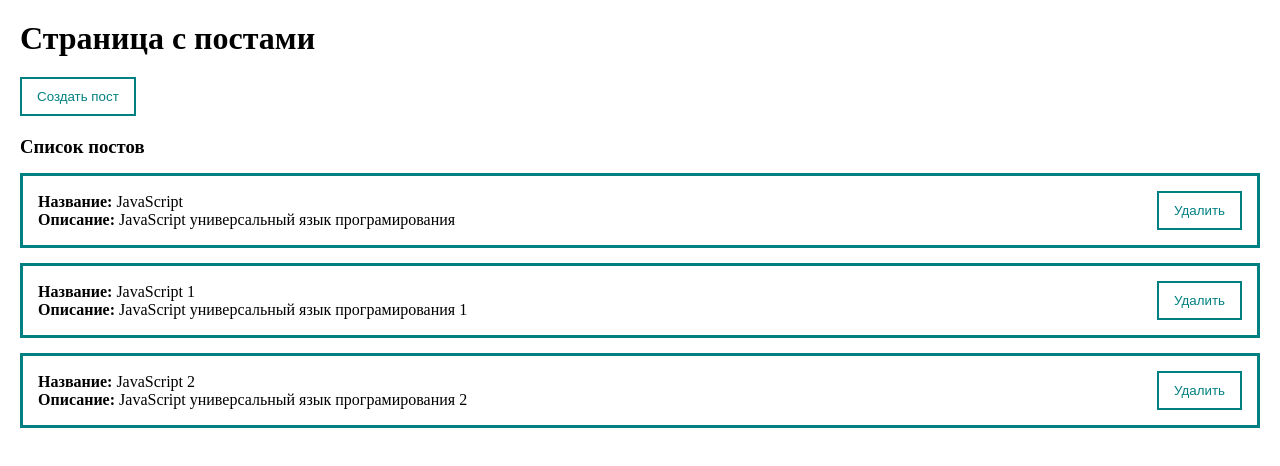
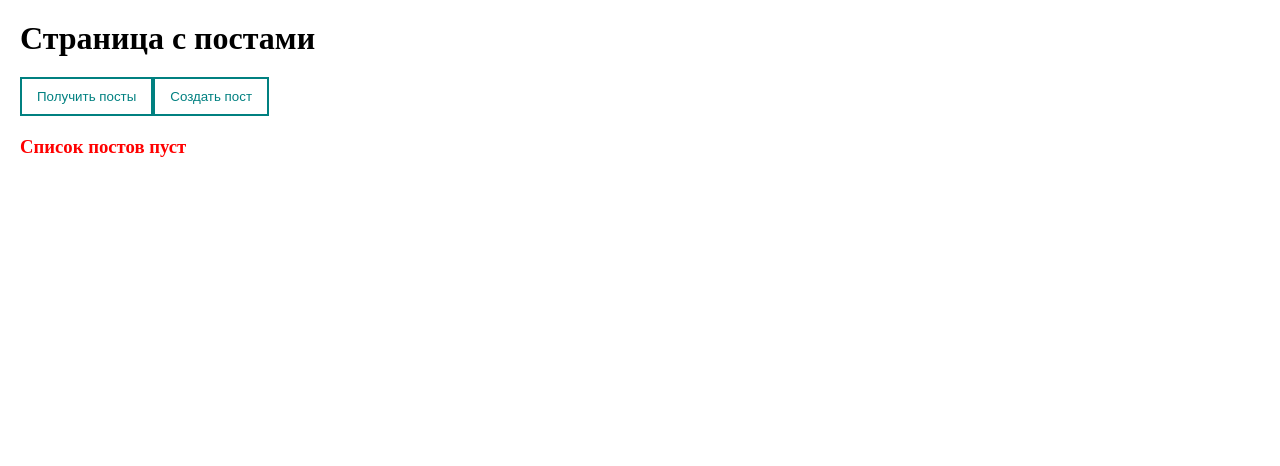
Before and after one commit to Pavel-174/vue-project, a Vue app: page / in a window 1280 px wide. Shown: the top 466 px of the page. Built offline with nearby package versions, Linux system fonts and the light colour scheme.

Commit message:
fetchPosts

```diff
--- a/package.json
+++ b/package.json
@@ -7,6 +7,7 @@
     "build": "vue-cli-service build"
   },
   "dependencies": {
+    "axios": "^1.4.0",
     "core-js": "^3.8.3",
     "vue": "^3.2.13",
     "vue-router": "^4.0.3",
--- a/src/App.vue
+++ b/src/App.vue
@@ -1,6 +1,12 @@
 <template>
     <div class="app">
         <h1>Страница с постами</h1>
+        <MyButton
+            class="button__post"
+            @click="fetchPosts"
+        >
+            Получить посты
+        </MyButton>
         <MyButton
             class="button__post"
             @click="openPopup"
@@ -24,6 +30,7 @@
 import PostList from '@/components/PostList'
 import MyPopup from './components/UI/MyPopup.vue';
 import MyButton from './components/UI/MyButton.vue';
+import axios from 'axios';
 
 export default {
     components: {
@@ -33,11 +40,7 @@
 },
     data () {
         return {
-            posts: [
-                { id: 1, title: "JavaScript", body: "JavaScript универсальный язык програмирования" },
-                { id: 2, title: "JavaScript 1", body: "JavaScript универсальный язык програмирования 1" },
-                { id: 3, title: "JavaScript 2", body: "JavaScript универсальный язык програмирования 2" },
-            ],
+            posts: [],
             popupOpened: false
         }
     },
@@ -51,7 +54,17 @@
         },
         openPopup() {
             this.popupOpened = true;
-        }
+        },
+
+        async fetchPosts() {
+            try {
+                const response = await axios.get('https://jsonplaceholder.typicode.com/posts?_limit=10');
+                this.posts = response.data;
+                console.log(response)
+            } catch (event) {
+                alert("Ошибка!")
+            }
+        },
     },
 }
 </script>
```
Also changed, not shown: 1 other file (tests, documents, lock files or other folders).
